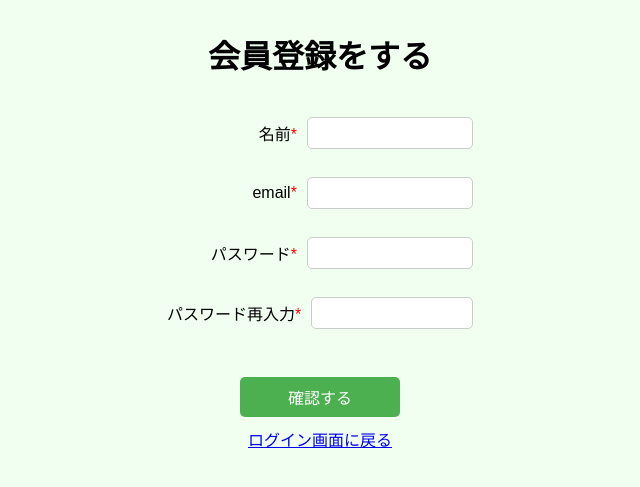
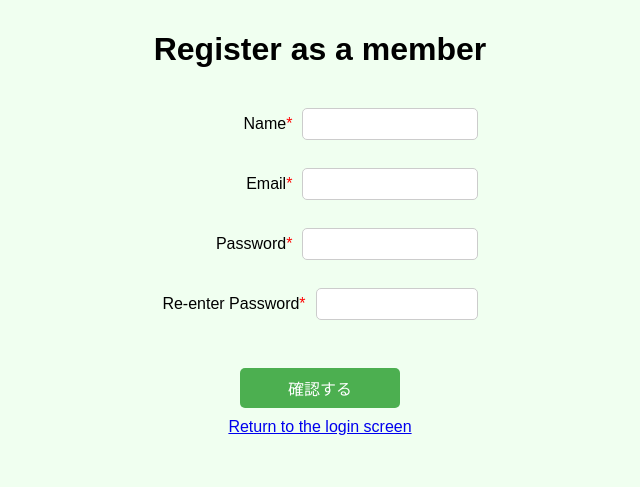
Before and after one commit to junko5/php_forumsite, a PHP site: page /register.php in a window 1280 px wide. Shown: the top 487 px of the page, without its empty margins (320-960 px from the left). Run offline with PHP 8.4, Linux system fonts and the light colour scheme.

Commit message:
Update register.php
Clean code, adjust indentation, and translate UI to English

```diff
--- a/register.php
+++ b/register.php
@@ -1,110 +1,112 @@
 <?php
 session_start();
-require('dbconnect.php');
-// ★ポイント1★
-if (!empty($_POST) ){
-	// ★ポイント2★
-    if ($_POST['name'] == "") {
+require 'dbconnect.php';
+
+if (!empty($_POST)) {
+    if ($_POST['name'] == '') {
         $error['name'] = 'blank';
     }
-    if ($_POST['email'] == "") {
+    if ($_POST['email'] == '') {
         $error['email'] = 'blank';
     } else {
-		// ★ポイント3★
         $member = $db->prepare('SELECT COUNT(*) AS cnt FROM members WHERE email=?');
-		$member->execute(array($_POST['email']));
+        $member->execute([$_POST['email']]);
         $record = $member->fetch();
         if ($record['cnt'] > 0) {
             $error['email'] = 'duplicate';
         }
     }
-    if ($_POST['password'] == "") {
+    if ($_POST['password'] == '') {
         $error['password'] = 'blank';
     }
-    if ($_POST['password2'] == "") {
+    if ($_POST['password2'] == '') {
         $error['password2'] = 'blank';
     }
-	// ★ポイント4★
-    if (strlen($_POST['password'])< 6) {
+    if (strlen($_POST['password']) < 6) {
         $error['password'] = 'length';
     }
-	// ★ポイント5★
-    if (($_POST['password'] != $_POST['password2']) && ($_POST['password2'] != "")) {
+    if ($_POST['password'] != $_POST['password2'] && $_POST['password2'] != '') {
         $error['password2'] = 'difference';
     }
 
-	// 追加：送信後の処理
+    // Post-submission processing
     if (empty($error)) {
         $_SESSION['join'] = $_POST;
         header('Location: confirm.php');
         exit();
     }
 }
-// 追加：セッションに保存しておいたPOSTデータを取り出す
-if (isset($_SESSION['join']) && isset($_REQUEST['action']) && ($_REQUEST['action'] == 'rewrite')) {
-    $_POST =$_SESSION['join'];
+// Retrieve POST data saved in the session
+if (isset($_SESSION['join']) && isset($_REQUEST['action']) && $_REQUEST['action'] == 'rewrite') {
+    $_POST = $_SESSION['join'];
 }
 ?>
 <!DOCTYPE html>
 <html lang="ja">
+
 <head>
-    <title>会員登録をする</title>
+    <title>Register as a member</title>
     <meta name="viewport" content="width=device-width, initial-scale=1.0">
     <link rel="stylesheet" href="style.css">
     <style>
-		.error { color: red;font-size:0.8em; }
+        .error {
+            color: red;
+            font-size: 0.8em;
+        }
     </style>
 </head>
+
 <body>
     <div class="container">
-		<h1>会員登録をする</h1>
+        <h1>Register as a member</h1>
         <form action="" method="post" class="registrationform">
             <label>
-				<span class="label-text">名前<span class="red">*</span></span>
-				<input type="text" name="name" value="<?php echo $_POST['name']??""; ?>">
+                <span class="label-text">Name<span class="red">*</span></span>
+                <input type="text" name="name" value="<?php echo $_POST['name'] ?? ''; ?>">
                 <?php if (isset($error['name']) && ($error['name'] == "blank")): ?>
-				<p class="error">名前を入力してください</p>
+                <p class="error">Please enter your name</p>
                 <?php endif; ?>
             </label>
             <br>
             <label>
-				<span class="label-text">email<span class="red">*</span></span>
-				<input type="text" name="email" value="<?php echo $_POST['email']??""; ?>">
+                <span class="label-text">Email<span class="red">*</span></span>
+                <input type="text" name="email" value="<?php echo $_POST['email'] ?? ''; ?>">
                 <?php if (isset($error['email']) && ($error['email'] == "blank")): ?>
-				<p class="error">emailを入力してください</p>
+                <p class="error">Please enter your email</p>
                 <?php endif; ?>
                 <?php if (isset($error['email']) && ($error['email'] == "duplicate")): ?>
-				<p class="error">すでにそのemailは登録されています。</p>
+                <p class="error">That email is already registered.</p>
                 <?php endif; ?>
             </label>
             <br>
             <label>
-				<span class="label-text">パスワード<span class="red">*</span></span>
-				<input type="password" name="password"  value="<?php echo $_POST['password']??""; ?>">
+                <span class="label-text">Password<span class="red">*</span></span>
+                <input type="password" name="password" value="<?php echo $_POST['password'] ?? ''; ?>">
                 <?php if (isset($error['password']) && ($error['password'] == "blank")): ?>
-				<p class="error"> パスワードを入力してください</p>
+                <p class="error">Please enter your password</p>
                 <?php endif; ?>
                 <?php if (isset($error['password']) && ($error['password'] == "length")): ?>
-				<p class="error"> 6文字以上で指定してください</p>
+                <p class="error">Please specify at least 6 characters</p>
                 <?php endif; ?>
             </label>
             <br>
             <label>
-				<span class="label-text">パスワード再入力<span class="red">*</span></span>
+                <span class="label-text">Re-enter Password<span class="red">*</span></span>
                 <input type="password" name="password2">
                 <?php if (isset($error['password2']) && ($error['password2'] == "blank")): ?>
-				<p class="error"> パスワードを入力してください</p>
+                <p class="error">Please enter your password</p>
                 <?php endif; ?>
                 <?php if (isset($error['password2']) && ($error['password2'] == "difference")): ?>
-				<p class="error"> パスワードが上記と違います</p>
+                <p class="error">The password does not match the above</p>
                 <?php endif; ?>
             </label>
             <br>
             <input type="submit" value="確認する" class="button">
         </form>
         <div style="text-align:center; margin-top:10px;">
-			<a href="login.php">ログイン画面に戻る</a>
+            <a href="login.php">Return to the login screen</a>
         </div>
     </div>
 </body>
+
 </html>
```
Lines whose indentation alone changed are shown as unchanged.
